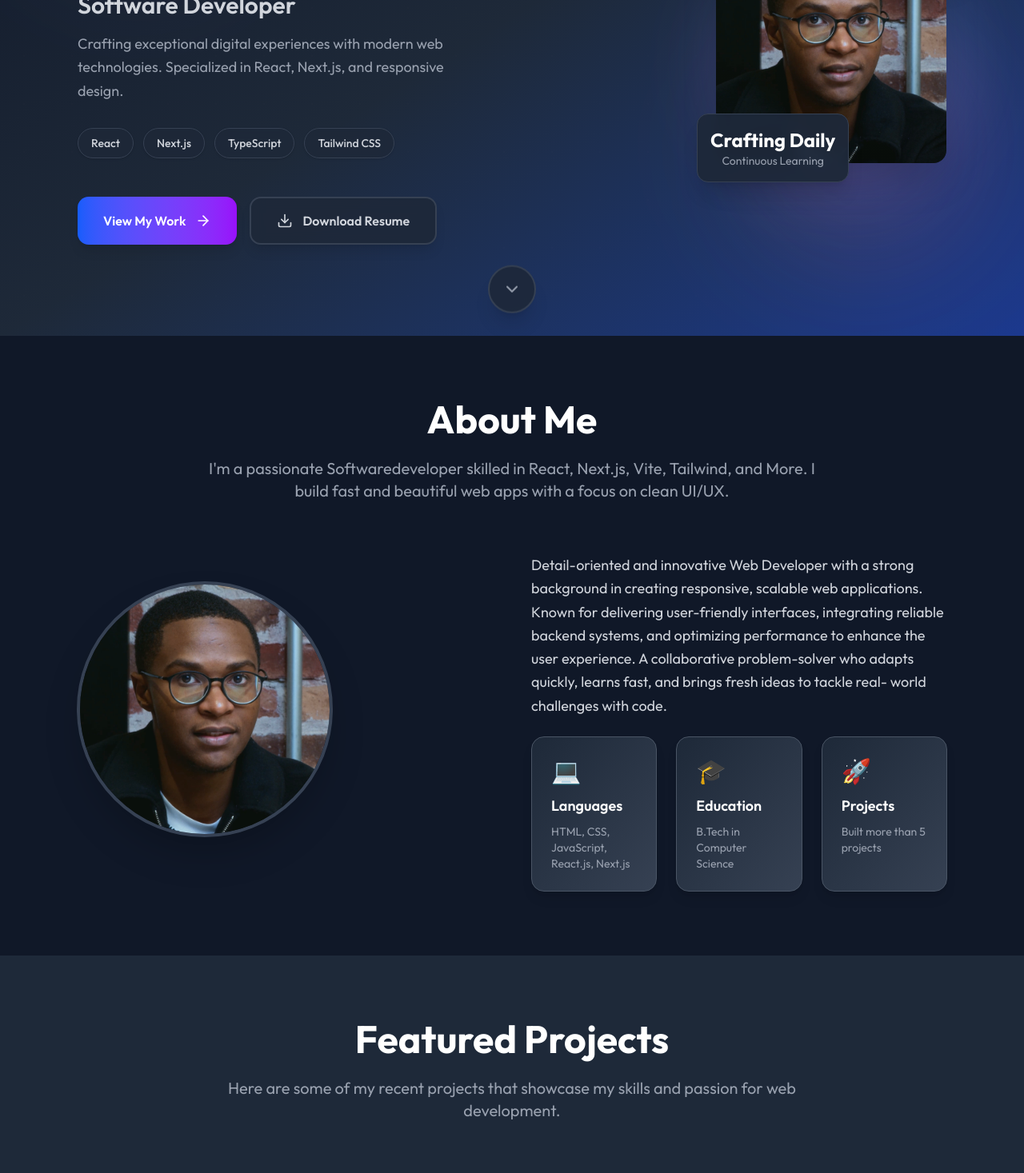
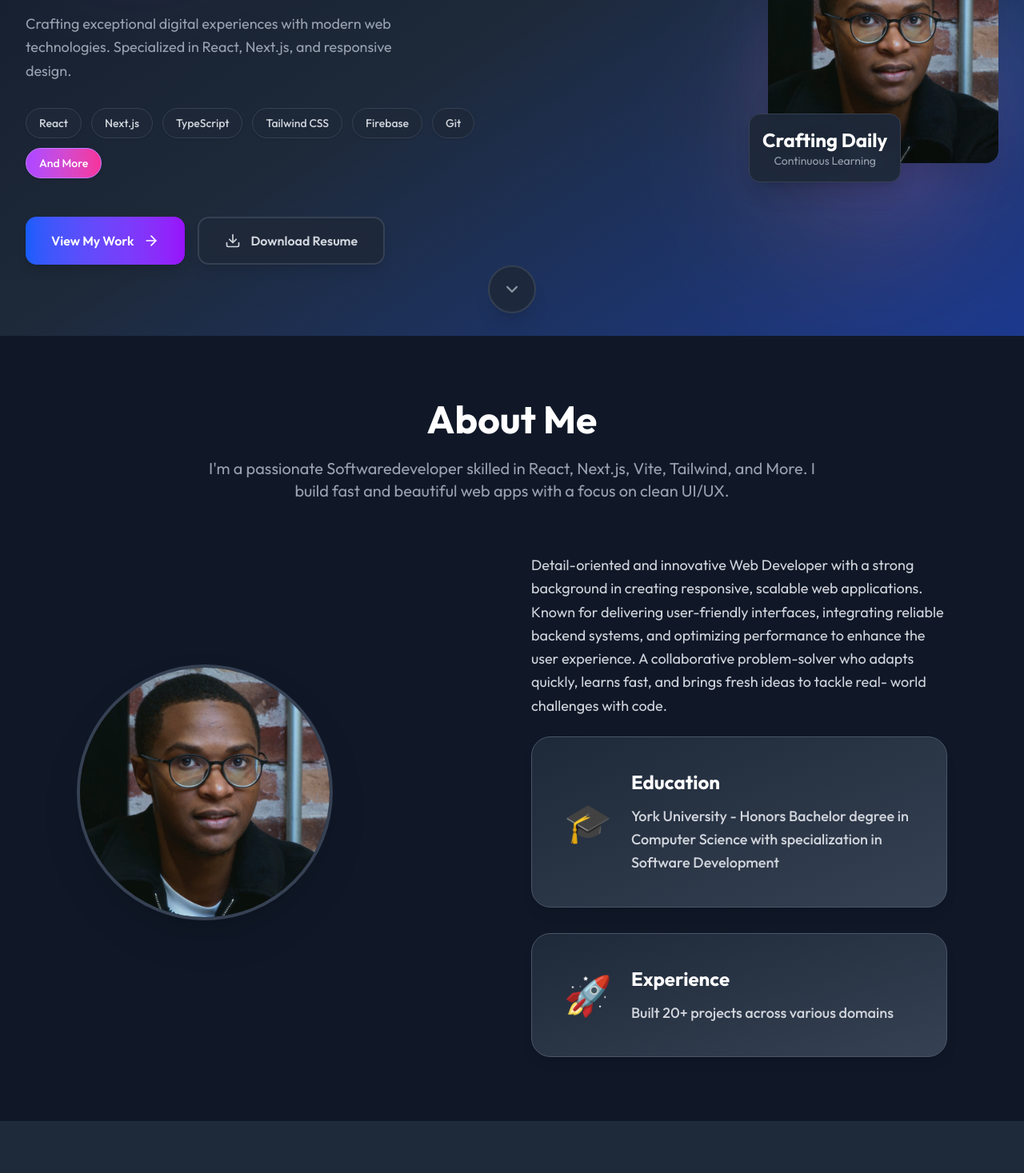
Before and after one commit to chrisprince-ic/portfolio2, a Next.js app: page / in a window 1280 px wide. Shown: the part 380-1847 px from the top of the page at 80% size. Built offline with nearby package versions, Linux system fonts and the light colour scheme.

Commit message:
edited the hero section and about section

```diff
--- a/components/About.jsx
+++ b/components/About.jsx
@@ -58,21 +58,16 @@ const About = () => {
               world challenges with code.
             </p>
 
-            <div className="grid grid-cols-1 sm:grid-cols-3 gap-4 sm:gap-6">
+            <div className="grid grid-cols-1 gap-6 sm:gap-8 max-w-4xl mx-auto">
               {[
                 {
-                  title: "Languages",
-                  description: "HTML, CSS, JavaScript, React.js, Next.js",
-                  icon: "💻"
-                },
-                {
                   title: "Education",
-                  description: "B.Tech in Computer Science",
+                  description: "York University - Honors Bachelor degree in Computer Science with specialization in Software Development",
                   icon: "🎓"
                 },
                 {
-                  title: "Projects",
-                  description: "Built more than 5 projects",
+                  title: "Experience",
+                  description: "Built 20+ projects across various domains",
                   icon: "🚀"
                 }
               ].map((item, index) => (
@@ -83,11 +78,15 @@ const About = () => {
                   transition={{ duration: 0.8, delay: index * 0.2 }}
                   viewport={{ once: true }}
                   whileHover={{ y: -5, scale: 1.02 }}
-                  className="bg-gradient-to-br from-blue-50 to-purple-50 dark:from-gray-800 dark:to-gray-700 p-4 sm:p-6 rounded-2xl shadow-lg hover:shadow-xl transition-all duration-300 border border-gray-200 dark:border-gray-600"
+                  className="bg-gradient-to-br from-blue-50 to-purple-50 dark:from-gray-800 dark:to-gray-700 p-8 sm:p-10 rounded-3xl shadow-lg hover:shadow-xl transition-all duration-300 border border-gray-200 dark:border-gray-600"
                 >
-                  <div className="text-2xl sm:text-3xl mb-3">{item.icon}</div>
-                  <h3 className="text-base sm:text-lg font-semibold text-gray-900 dark:text-white mb-2">{item.title}</h3>
-                  <p className="text-xs sm:text-sm text-gray-600 dark:text-gray-400">{item.description}</p>
+                  <div className="flex items-center gap-6">
+                    <div className="text-4xl sm:text-5xl flex-shrink-0">{item.icon}</div>
+                    <div className="flex-1">
+                      <h3 className="text-xl sm:text-2xl font-bold text-gray-900 dark:text-white mb-3">{item.title}</h3>
+                      <p className="text-base sm:text-lg text-gray-700 dark:text-gray-300 font-medium leading-relaxed">{item.description}</p>
+                    </div>
+                  </div>
                 </motion.div>
               ))}
             </div>
--- a/components/Hero.jsx
+++ b/components/Hero.jsx
@@ -102,13 +102,17 @@ const Hero = ({ scrollToSection }) => {
               transition={{ duration: 0.8, delay: 0.8 }}
               className="flex flex-wrap gap-2 sm:gap-3"
             >
-              {['React', 'Next.js', 'TypeScript', 'Tailwind CSS'].map((tech, index) => (
+              {['React', 'Next.js', 'TypeScript', 'Tailwind CSS', 'Firebase', 'Git', 'And More'].map((tech, index) => (
                 <motion.span
                   key={tech}
                   initial={{ opacity: 0, scale: 0.8 }}
                   animate={{ opacity: 1, scale: 1 }}
                   transition={{ duration: 0.5, delay: 1 + index * 0.1 }}
-                  className="px-3 sm:px-4 py-2 bg-white/80 dark:bg-gray-800/80 backdrop-blur-sm border border-gray-200 dark:border-gray-700 rounded-full text-xs sm:text-sm font-medium text-gray-700 dark:text-gray-300 shadow-sm hover:shadow-md transition-all duration-300"
+                  className={`px-3 sm:px-4 py-2 backdrop-blur-sm border rounded-full text-xs sm:text-sm font-medium shadow-sm hover:shadow-md transition-all duration-300 ${
+                    tech === 'And More'
+                      ? 'bg-gradient-to-r from-purple-500 to-pink-500 text-white border-purple-400 hover:from-purple-600 hover:to-pink-600'
+                      : 'bg-white/80 dark:bg-gray-800/80 border-gray-200 dark:border-gray-700 text-gray-700 dark:text-gray-300'
+                  }`}
                 >
                   {tech}
                 </motion.span>
```
